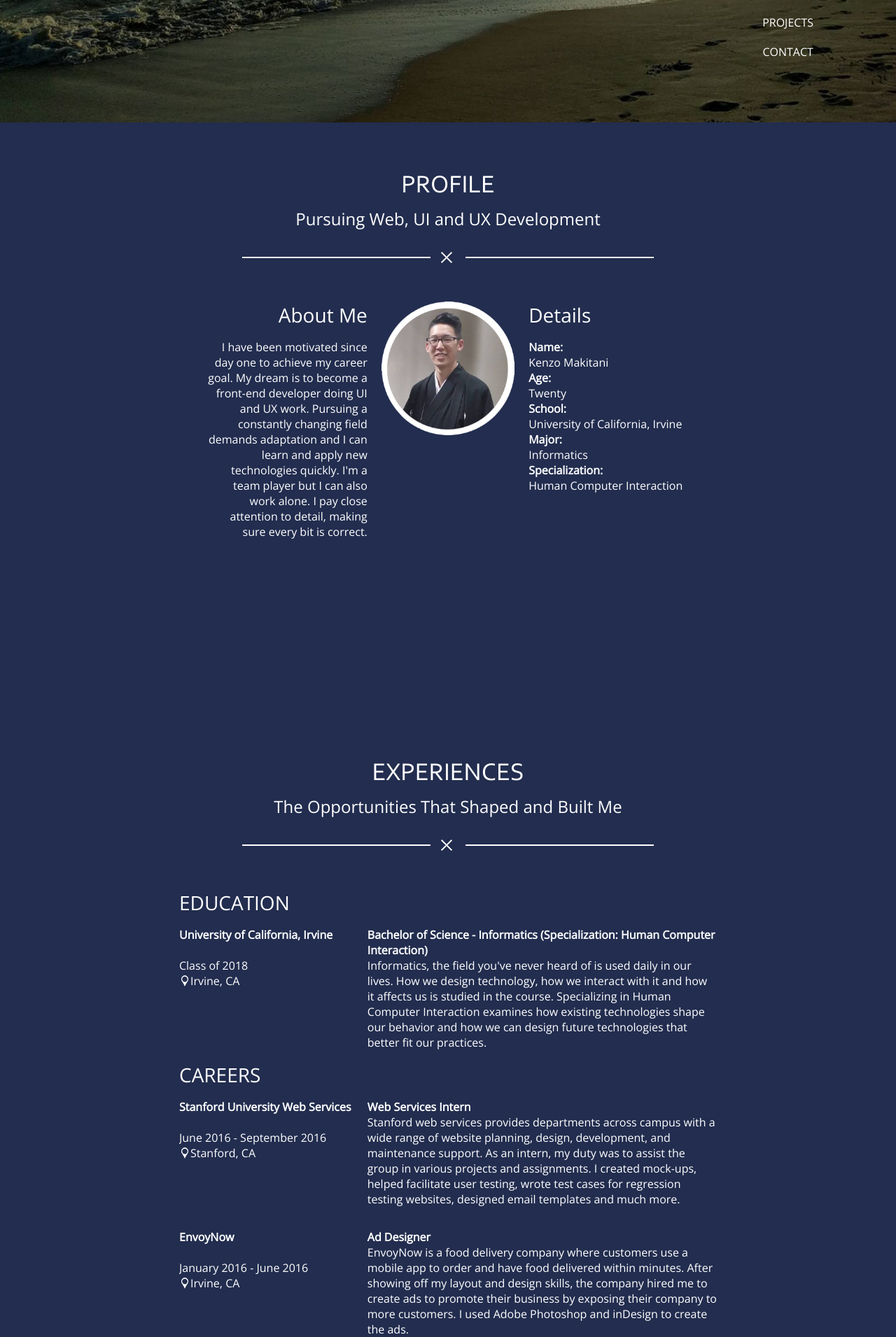
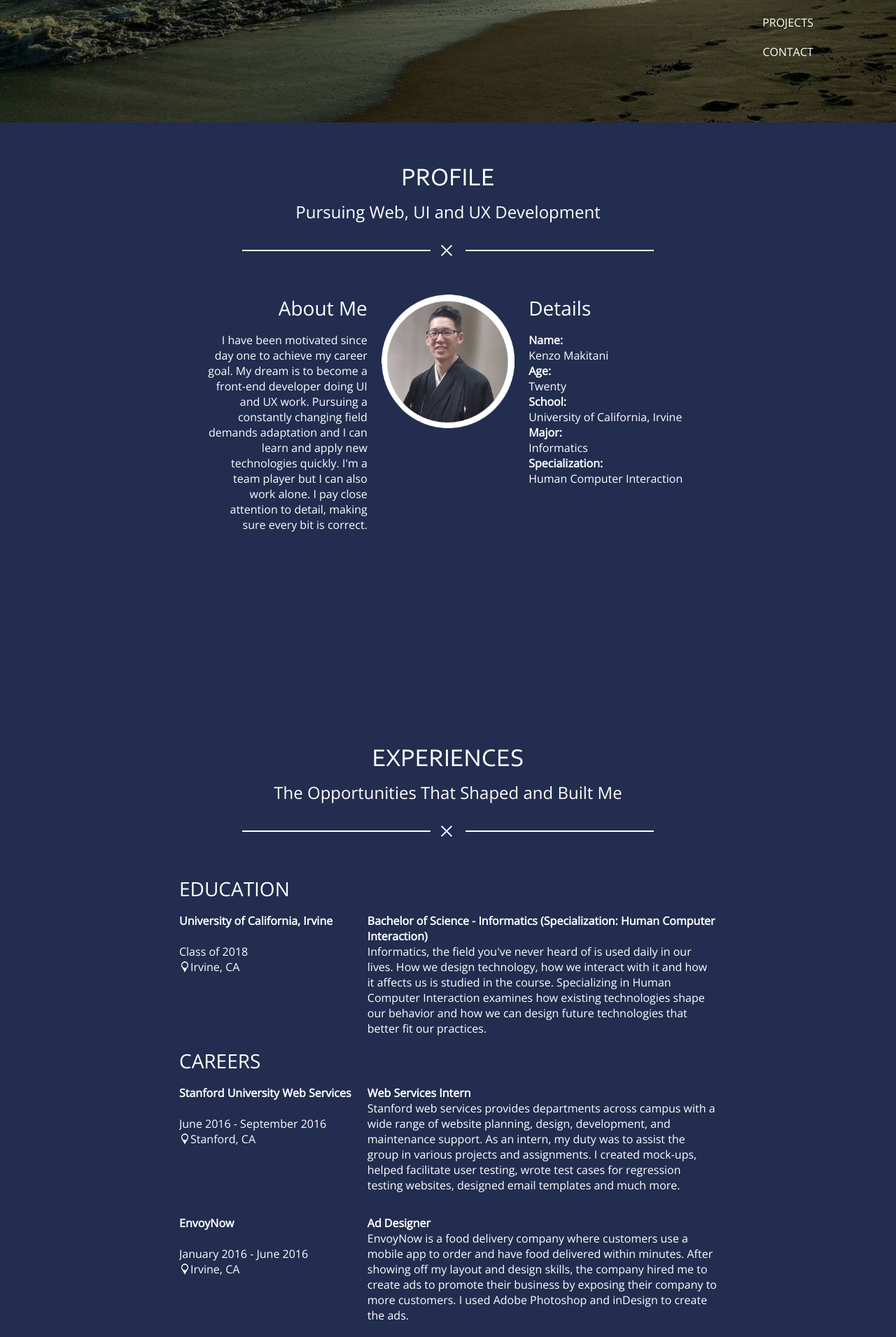
Before and after one commit to kmakitan/kmakitan.github.io, a PHP site: page / in a window 1280 px wide. Shown: the part 625-2536 px from the top of the page at 70% size. Run offline with PHP 8.4, Linux system fonts and the light colour scheme.

Commit message:
Reduced spacing by a little more

```diff
--- a/css/main.css
+++ b/css/main.css
@@ -329,7 +329,7 @@ h4 {
 }
 
 .section {
-    padding-top: 40px
+    padding-top: 30px
 }
 
 @media screen and (min-width: 680px) and (max-width: 1080px) {
```
